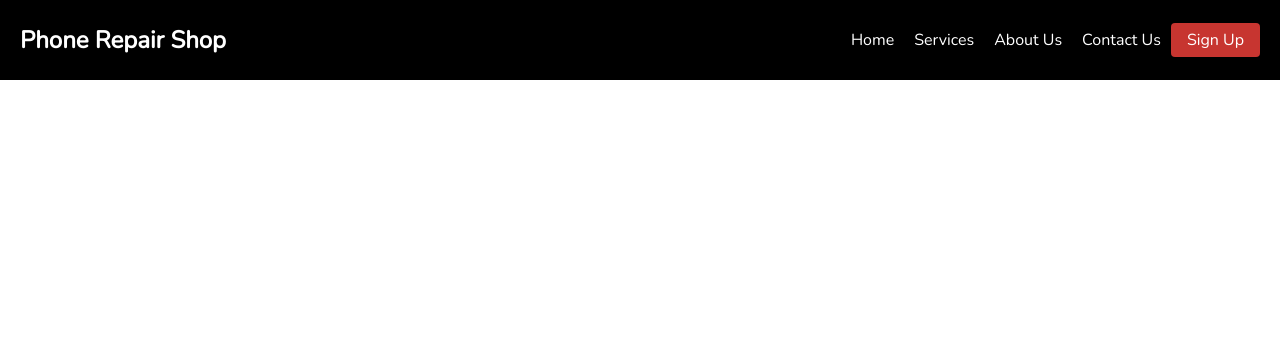
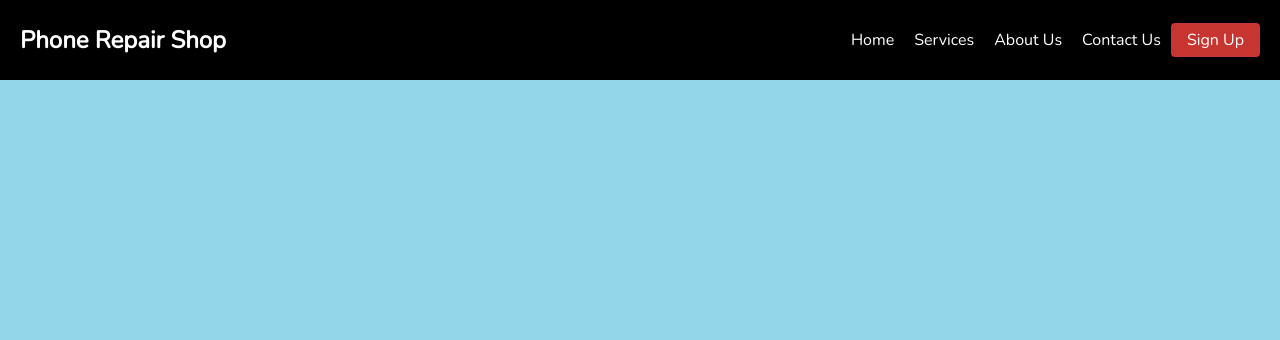
Before and after one commit to amcoolalphonce/PhoneRepairShop, a Django app: template store/templates/store/base.html in a window 1280 px wide. Shown: the top 340 px of the page. Run offline with Django 3.2, Linux system fonts and the light colour scheme; the template is opened without the code that fills it, so the values that code supplies are empty.

Commit message:
Background color

```diff
--- a/store/static/style.css
+++ b/store/static/style.css
@@ -3,8 +3,12 @@
         --brightred: #F9423D;
         --white: #fff;
         --lightred: #f9433dcc;
+        --background-color: #74cae4c5;
 }
-
+body{
+        background-color: var(--background-color);
+        margin: 0;
+}
 * {
         font-family: 'Nunito', sans-serif;
         box-sizing: border-box;
```
